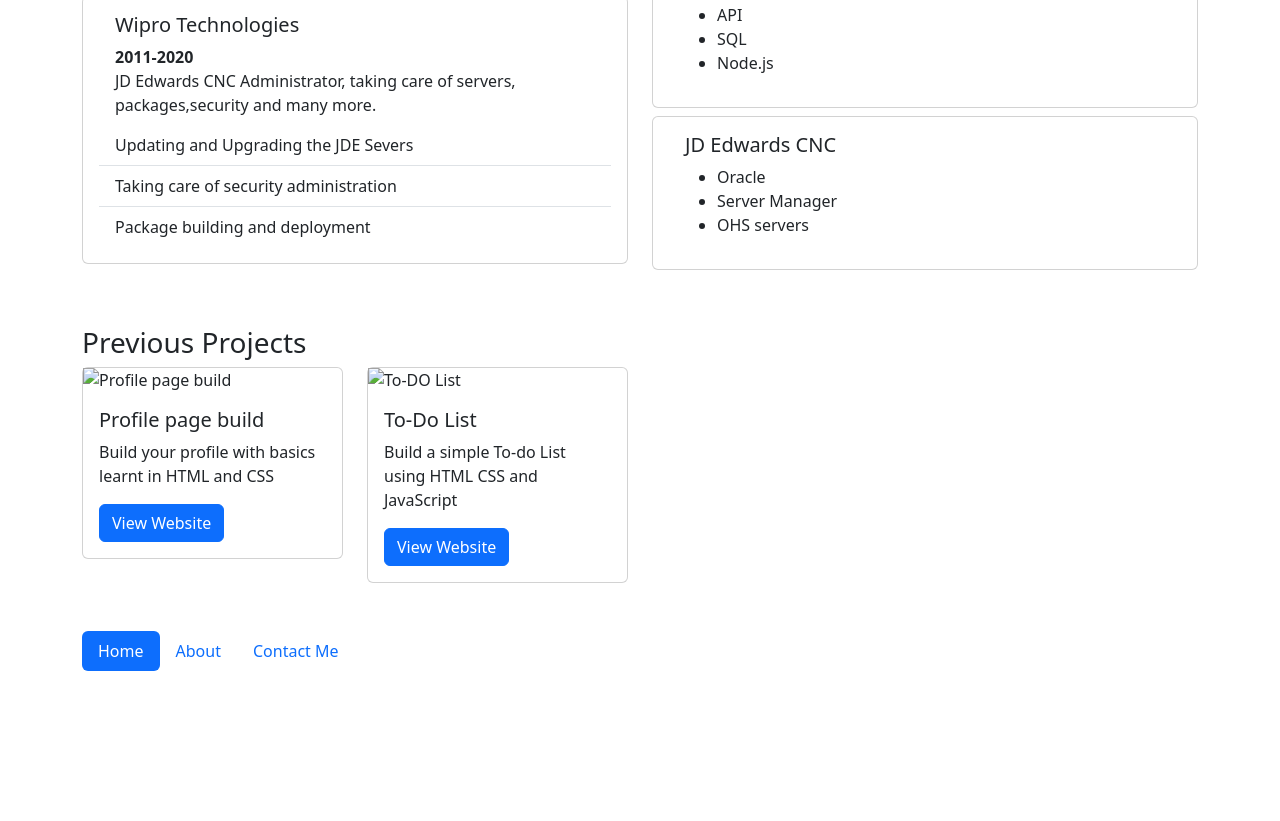
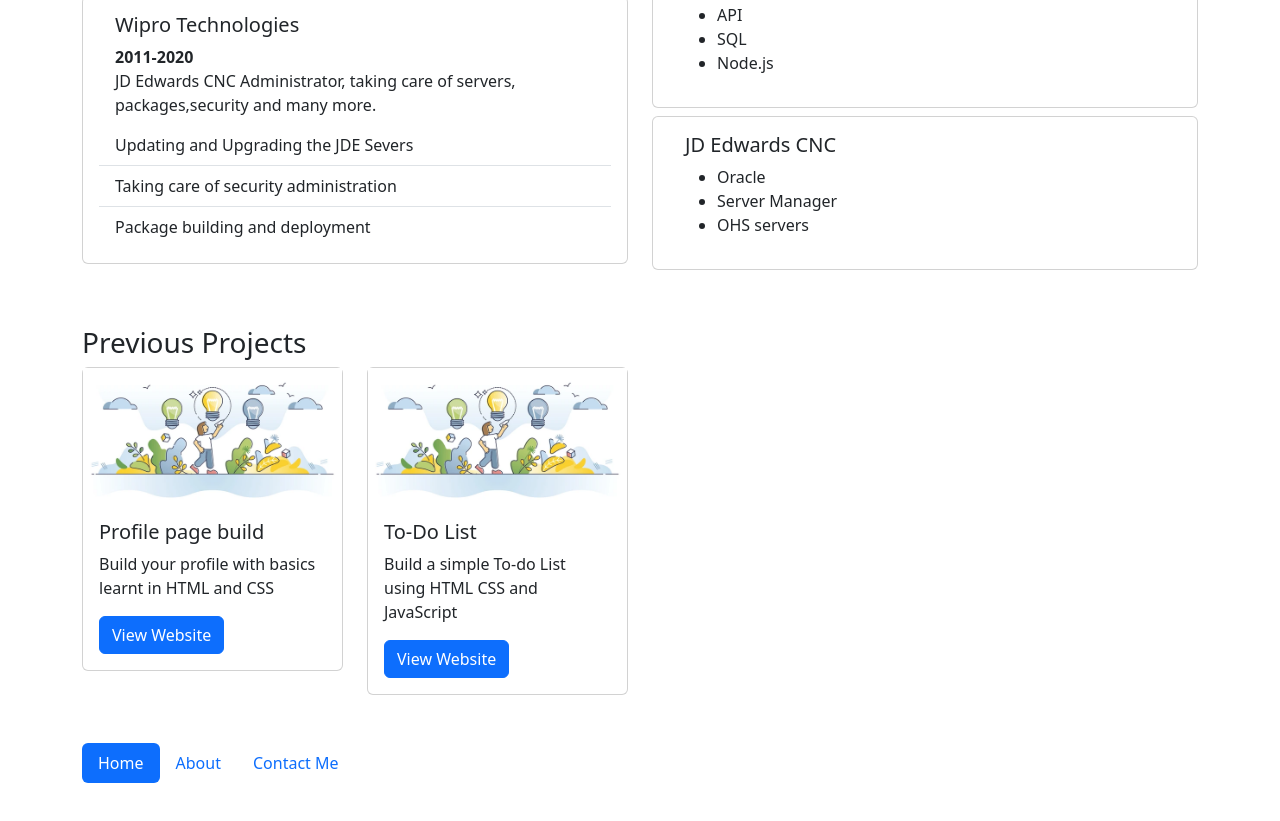
Before and after one commit to sravya438/Week3_Challenge, a plain HTML site: page index.html in a window 1280 px wide. Shown: the part 542-1363 px from the top of the page. Before the commit the page ends 1261 px from the top, so only its background shows below. Drawn offline with nearby package versions, Linux system fonts and the light colour scheme; the site is published under a folder, as on GitHub Pages, so addresses that start at the root find nothing.

Commit message:
Update index.html

```diff
--- a/index.html
+++ b/index.html
@@ -113,7 +113,7 @@
         <div class="row">
             <div class="col-lg-3">
                 <div class="card m-b-3">
-                    <img src="/Images/Project_img.webp" alt="Profile page build" class="card-img-tp">
+                    <img src="./Images/Project_img.webp" alt="Profile page build" class="card-img-tp">
                     <div class="card-body">
                         <h5 class="card-title">Profile page build</h5>
                         <p class="card-text">Build your profile with basics learnt in HTML and CSS</p>
@@ -123,7 +123,7 @@
             </div>
             <div class="col-lg-3">
                 <div class="card m-b-3">
-                    <img src="/Images/Project_img.webp" alt="To-DO List" class="card-img-tp">
+                    <img src="./Images/Project_img.webp" alt="To-DO List" class="card-img-tp">
                     <div class="card-body">
                         <h5 class="card-title">To-Do List</h5>
                         <p class="card-text">Build a simple To-do List using HTML CSS and JavaScript</p>
```
